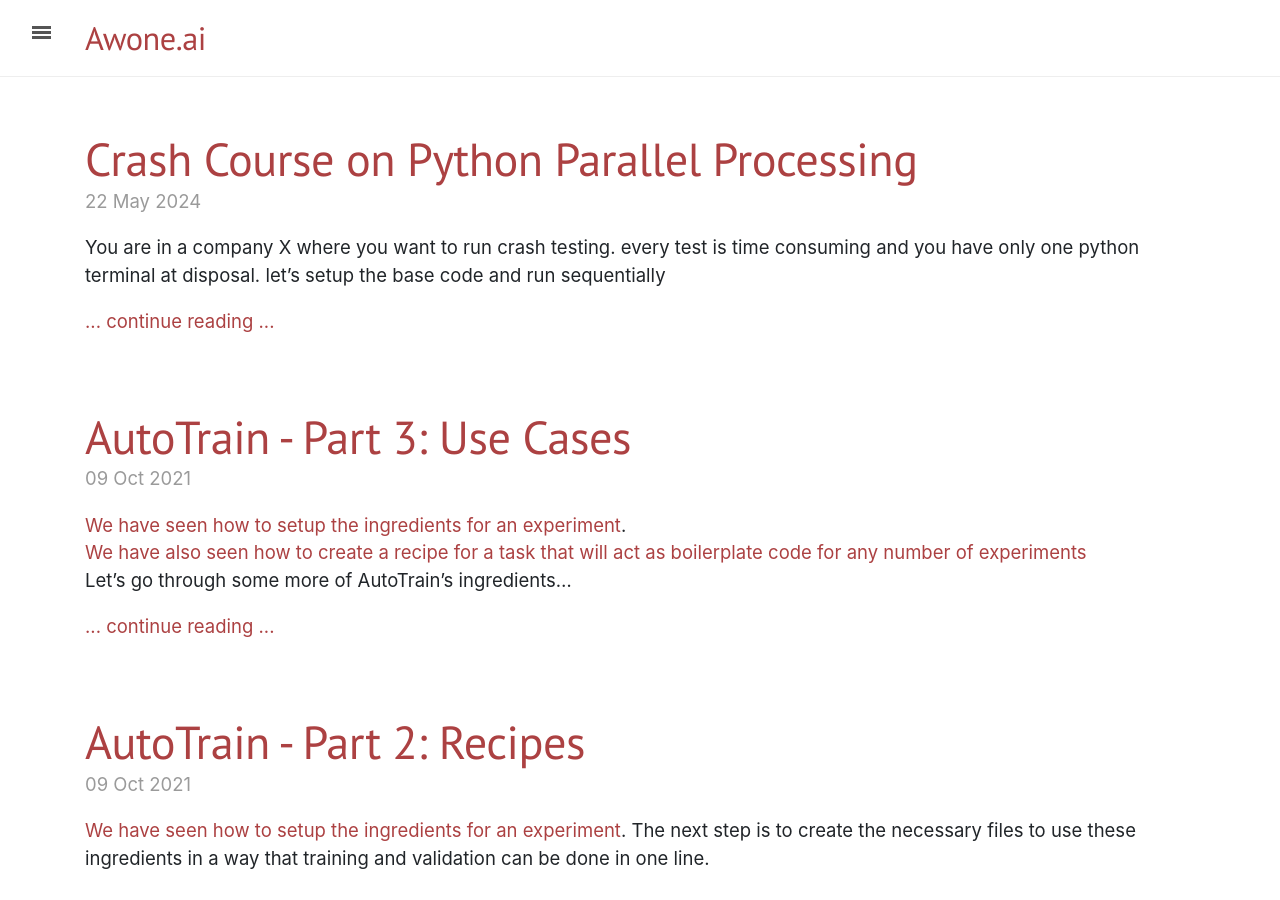
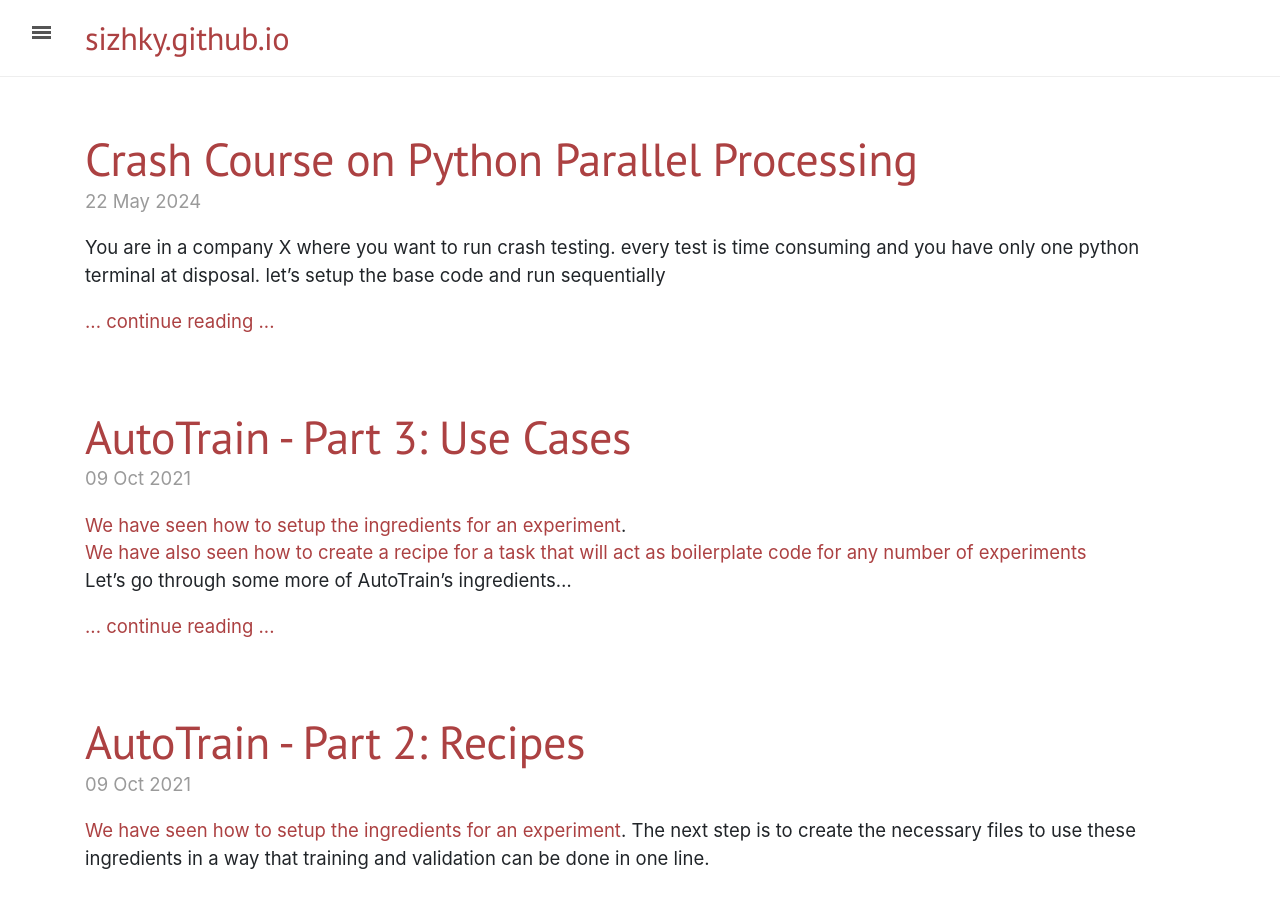
Before and after one commit to sizhky/sizhky.github.io, a Jekyll site: the page built from index.html, in a window 1280 px wide and 900 px high. Built offline with Jekyll 4.4.1, drawn with Linux system fonts in a browser that asks for light colours; the list of posts is cut into pages by our own code.

Commit message:
update title

```diff
--- a/_config.yml
+++ b/_config.yml
@@ -5,7 +5,7 @@ permalink:           /:categories/:year/:month/:title.html
 relative_permalinks: false
 
 # Setup
-title:               Awone.ai
+title:               sizhky.github.io
 tagline:             ''
 description:         "This is a space dedicated for experiments and insights. I occasionally give useful tutorials."
 url:                 http://sizhky.github.io/
```
